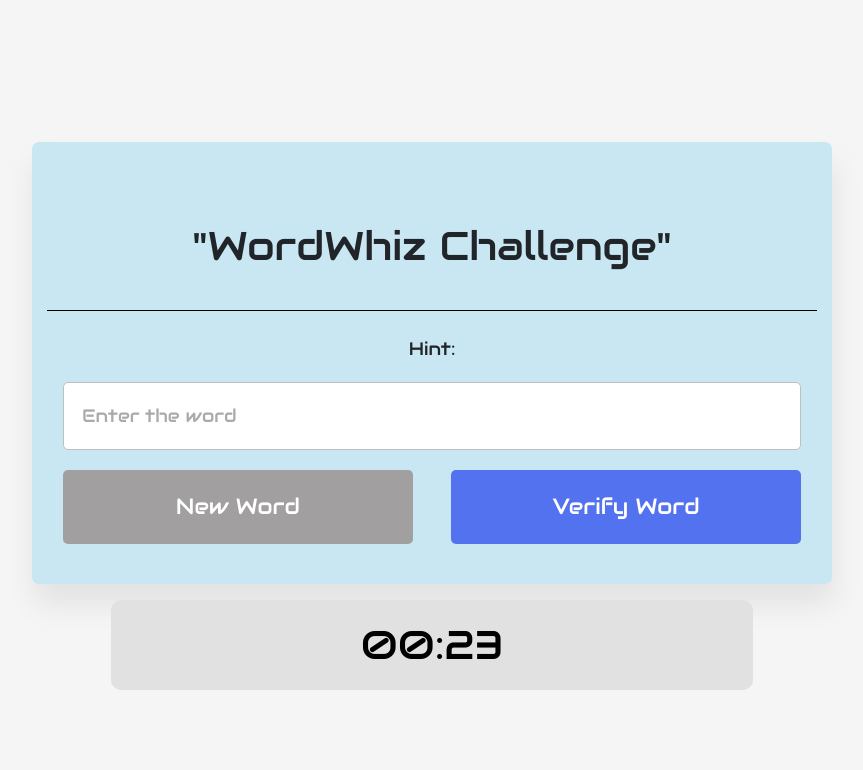
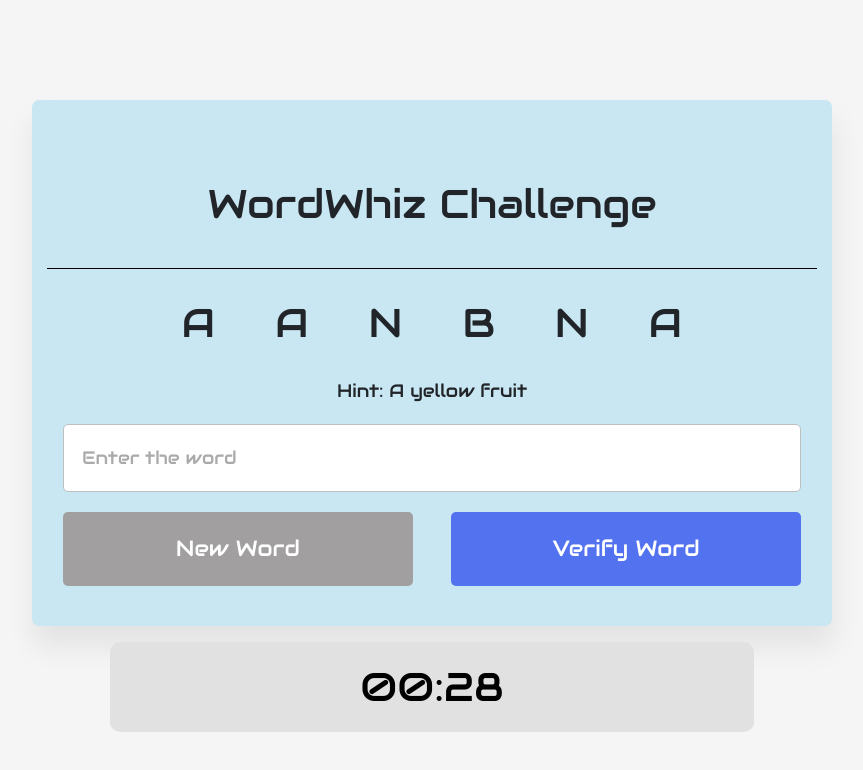
Before and after one commit to NeNeZoRr/WebgameProject, a website: page main.html in a window 1280 px wide. Both pictures are taken after a click on the button "New Word". Shown: the whole page, without its empty margins (208-1071 px from the left). Drawn offline with nearby package versions, Linux system fonts and the light colour scheme.

Commit message:
Update 5 	modified:   README.md 	modified:   Styling.css 	modified:   main.html 	modified:   main.js 	modified:   word.js

```diff
--- a/Styling.css
+++ b/Styling.css
@@ -25,7 +25,7 @@ body {
     box-shadow: 2px 20px 30px rgba(0, 0, 0, 0.08);
     margin-top: 2em;
     margin-bottom: 1em;
-    text-align: center;/
+    text-align: center;
 }
 
 .container h2 {
@@ -142,7 +142,6 @@ body {
     align-items: center;
 }
 
-
 /* Media Query for Smaller Screens */
 @media screen and (max-width: 470px) {
     .container h2 {
--- a/main.html
+++ b/main.html
@@ -15,13 +15,13 @@
 
 <body>
     <div class="container">
-        <h2>"WordWhiz Challenge"</h2>
+        <h2>WordWhiz Challenge</h2>
         <div class="content">
             <p class="word"></p>
             <div class="details">
                 <p class="hint">Hint: <span></span></p>
             </div>
-            <input type="text" spellverify="false" placeholder="Enter the word">
+            <input type="text" spellcheck="false" placeholder="Enter the word">
             <div class="buttons">
                 <button class="new-word">New Word</button>
                 <button class="verify-word">Verify Word</button>
@@ -34,7 +34,7 @@
     <script src="https://code.jquery.com/jquery-3.4.1.min.js"
         integrity="sha256-CSXorXvZcTkaix6Yvo6HppcZGetbYMGWSFlBw8HfCJo=" crossorigin="anonymous"></script>
     <script src="main.js" defer></script>
-    <script src= "word.js" defer></script>
+    <script src="word.js" defer></script>
 </body>
 
 </html>
--- a/main.js
+++ b/main.js
@@ -1,28 +1,59 @@
+// DOM elements
+const wordText = document.querySelector(".word");
+const hintText = document.querySelector(".hint span");
+const timeText = document.querySelector(".time b");
+const inputField = document.querySelector("input");
+const refreshBtn = document.querySelector(".new-word"); // Updated class name
+const checkBtn = document.querySelector(".verify-word"); // Updated class name
+const timerDisplay = document.getElementById("timer");
 
-let timerInterval;
-let time_limit = 30;
+let correctWord, timer;
 
-function updateTimerDisplay() {
-    const timerElement = document.getElementById('timer');
-    timerElement.textContent = formatTime(time_limit);
-}
-
-function formatTime(seconds) {
-    const minutes = Math.floor(seconds / 60);
-    const remainingSeconds = seconds % 60;
-    return `${String(minutes).padStart(2, '0')}:${String(remainingSeconds).padStart(2, '0')}`;
-}
-
-function startTimer() {
-    timerInterval = setInterval(() => {
-        if (time_limit === 0) {
-            clearInterval(timerInterval);
-            document.getElementById('timer').textContent = 'Time Over';
+const initTimer = maxTime => {
+    clearInterval(timer);
+    timer = setInterval(() => {
+        if (maxTime > 0) {
+            maxTime--;
+            updateTimerDisplay(maxTime);
         } else {
-            time_limit--;
-            updateTimerDisplay();
+            clearInterval(timer);
+            alert(`Time's up! ${correctWord.toUpperCase()} was the correct word`);
+            initGame();
         }
     }, 1000);
-}
+};
 
-startTimer();
+const updateTimerDisplay = remainingTime => {
+    const minutes = Math.floor(remainingTime / 60);
+    const seconds = remainingTime % 60;
+    const formattedTime = `${minutes.toString().padStart(2, '0')}:${seconds.toString().padStart(2, '0')}`;
+    timerDisplay.innerText = formattedTime;
+};
+
+const initGame = () => {
+    initTimer(30);
+    let randomObj = wordArray[Math.floor(Math.random() * wordArray.length)];
+    let wordArrayShuffled = randomObj.word.split("");
+    for (let i = wordArrayShuffled.length - 1; i > 0; i--) {
+        let j = Math.floor(Math.random() * (i + 1));
+        [wordArrayShuffled[i], wordArrayShuffled[j]] = [wordArrayShuffled[j], wordArrayShuffled[i]];
+    }
+    wordText.innerText = wordArrayShuffled.join("");
+    hintText.innerText = randomObj.hint;
+    correctWord = randomObj.word.toLowerCase();
+    inputField.value = "";
+    inputField.setAttribute("maxlength", correctWord.length);
+};
+
+const checkWord = () => {
+    let userWord = inputField.value.toLowerCase();
+    if (!userWord) return alert("Please enter the word to check!");
+    if (userWord !== correctWord) return alert(`Oops! ${userWord} is not a correct word`);
+    clearInterval(timer);
+    alert(`Congrats! ${correctWord.toUpperCase()} is the correct word`);
+    initGame();
+};
+
+refreshBtn.addEventListener("click", initGame);
+checkBtn.addEventListener("click", checkWord);
+initGame();
--- a/word.js
+++ b/word.js
@@ -0,0 +1,10 @@
+const wordArray = [
+    {
+        word: "apple",
+        hint: "A fruit"
+    },
+    {
+        word: "banana",
+        hint: "A yellow fruit"
+    },
+];
```
Also changed, not shown: README.md.
